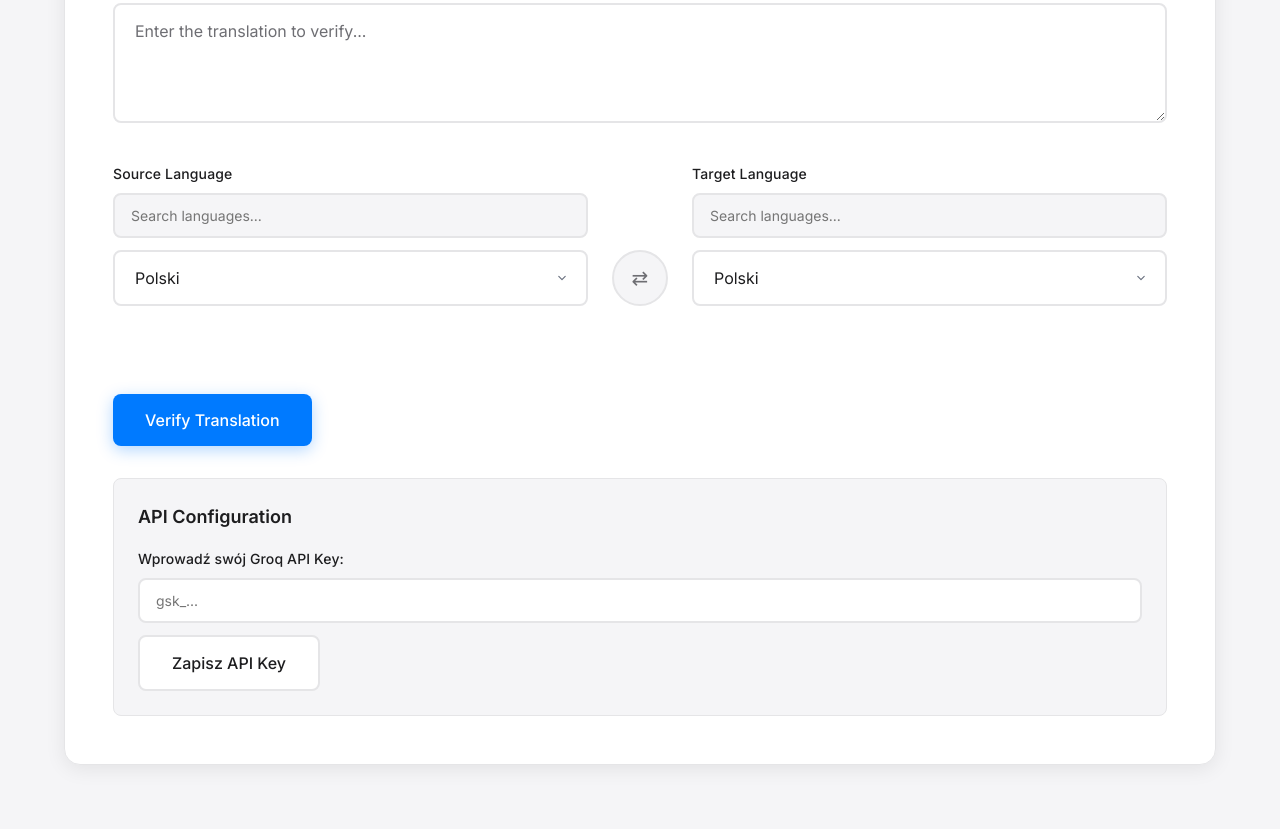
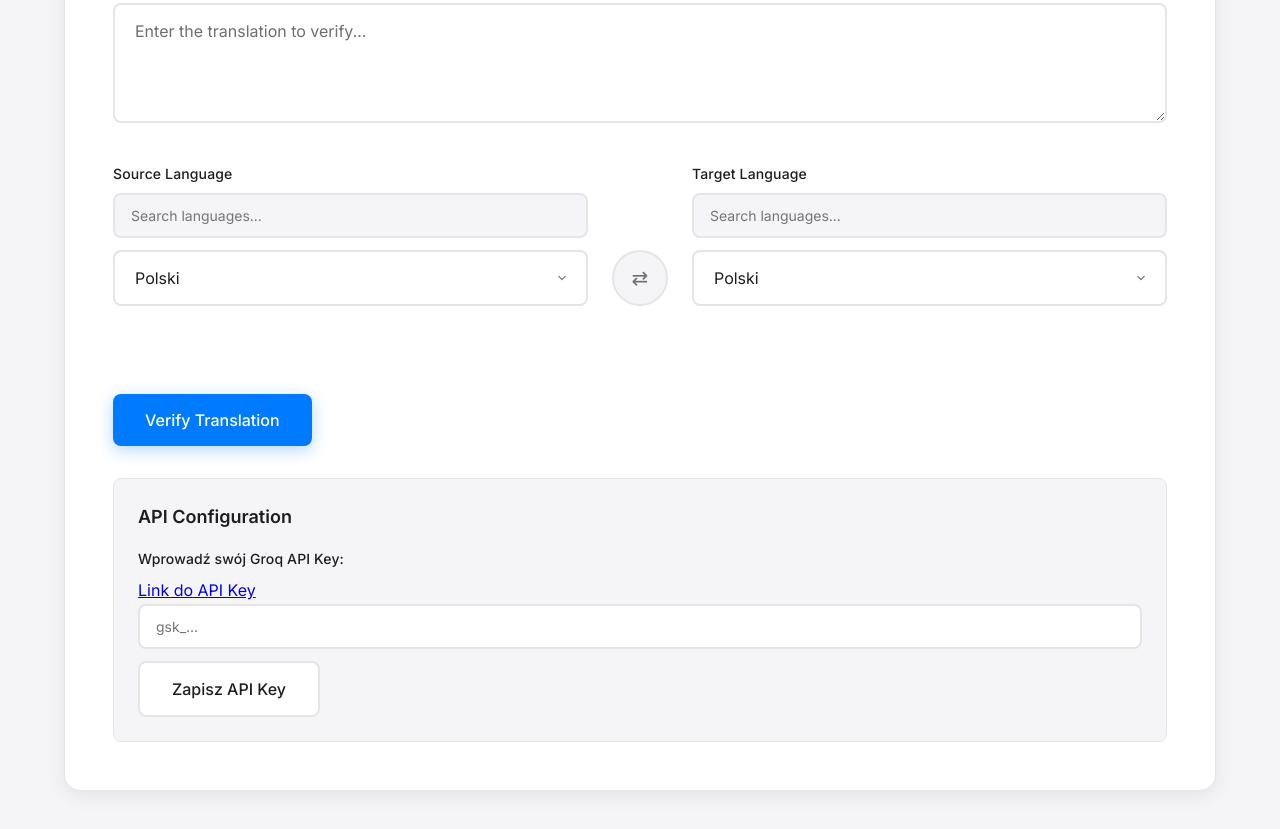
Before and after one commit to SzymonnSowula/LanguageVerify, a plain HTML site: page index.html in a window 1280 px wide. Shown: the part 496-1325 px from the top of the page. Drawn offline with Linux system fonts and the light colour scheme.

Commit message:
Link do api added

```diff
--- a/index.html
+++ b/index.html
@@ -634,6 +634,8 @@
           <div class="api-key-section">
             <h3>API Configuration</h3>
             <label for="api-key" class="form-label">Wprowadź swój Groq API Key:</label>
+            <p><a href="https://console.groq.com/keys" target="_blank">Link do API Key</a></p>
+
             <input type="password" id="api-key" class="api-key-input" placeholder="gsk_..." />
             <button type="button" id="save-api-key" class="btn btn-secondary">Zapisz API Key</button>
           </div>
```
